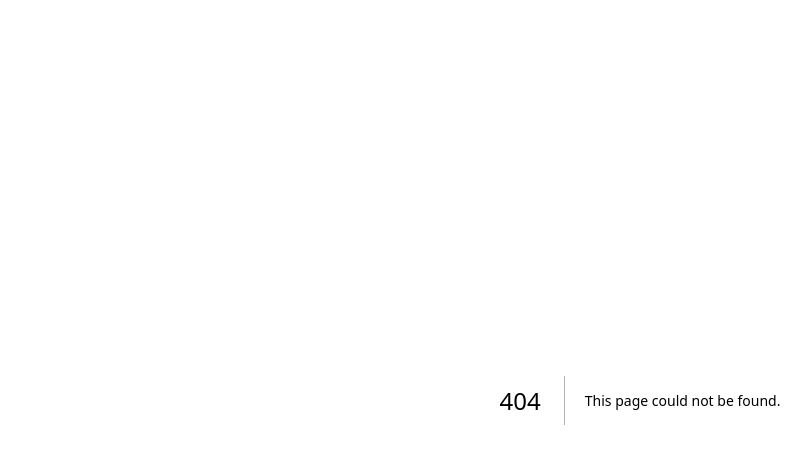
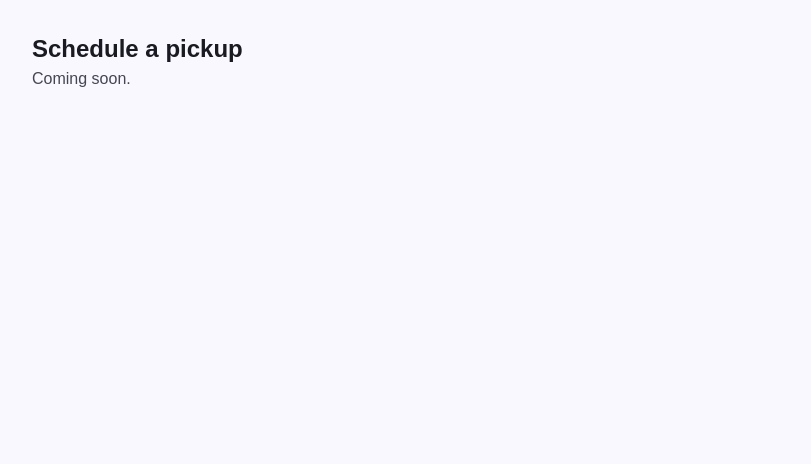
Before and after one commit to johndavidagaba/freshfold, a Next.js app: page /schedule in a window 1280 px wide. Before the commit this address had no page. Shown: the top 464 px of the page, without its empty margins (0-811 px from the left). Built offline with nearby package versions, Linux system fonts and the light colour scheme; a web font is replaced by a local one.

Commit message:
Diagnose /schedule 404 and add placeholder schedule page by hand

```diff
--- /dev/null
+++ b/app/schedule/page.tsx
@@ -0,0 +1,12 @@
+export default function SchedulePage() {
+    return (
+        <main style={{ padding: "2rem", minHeight: "100vh", background: "var(--color-surface)" }}>
+            <h1 className="type-headline-small" style={{ color: "var(--color-on-surface)" }}>
+                Schedule a pickup
+            </h1>
+            <p className="type-body-large" style={{ color: "var(--color-on-surface-variant)" }}>
+                Coming soon.
+            </p>
+        </main>
+    );
+}
```
Also changed, not shown: task-02-repository-and-scaffold/evidence/08-port-conflict-resolved.txt.
